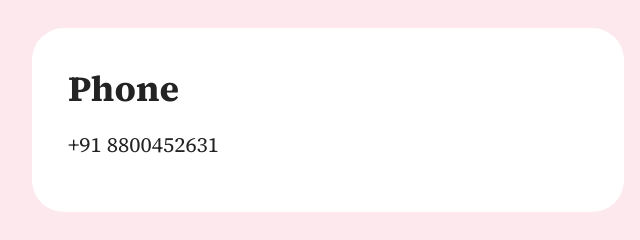
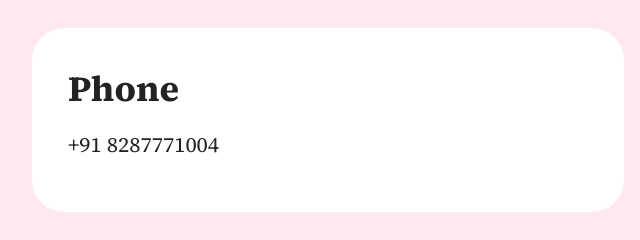
Before and after one commit to kresx/CHILDLABOUR, a plain HTML site: page index.html in a window 1280 px wide. Shown: the part 8440-8680 px from the top of the page, 0-640 px from the left. Drawn offline with Linux system fonts and the light colour scheme; files whose address does not match are found by name.

Commit message:
Add files via upload

```diff
--- a/index.html
+++ b/index.html
@@ -653,7 +653,7 @@
                             <strong>Phone</strong>
                         </h6>
                         <p class="mbr-text mbr-fonts-style display-7">
-                            <a href="tel:+91 8800452631" class="text-black">+91 8800452631</a>
+                            <a href="tel:+91 8800452631" class="text-black">+91 8287771004</a>
                         </p>
                     </div>
                 </div>
```
Also changed, not shown: assets/heroesimg/b20dd7fd-64e2-4578-ac1b-6aa3c8ff740a.jpeg.
